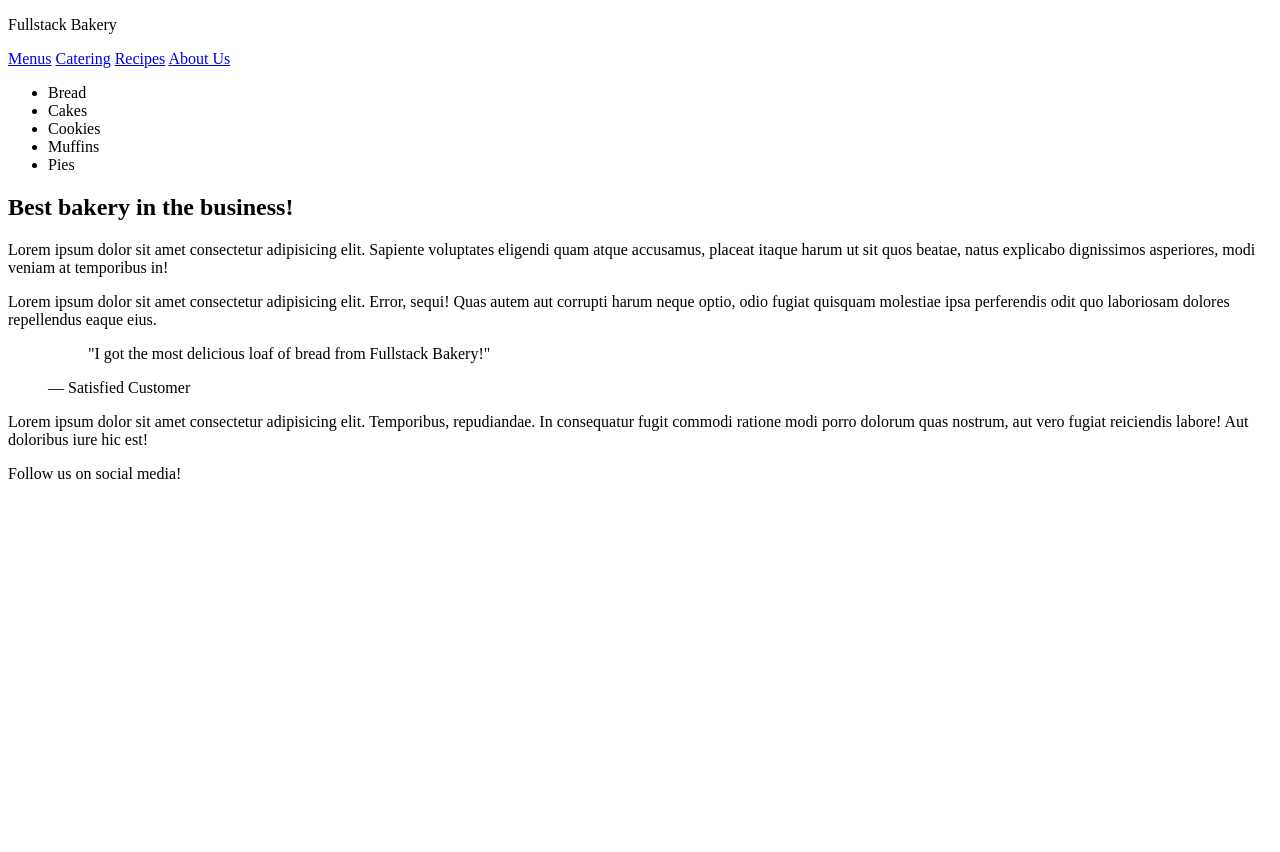
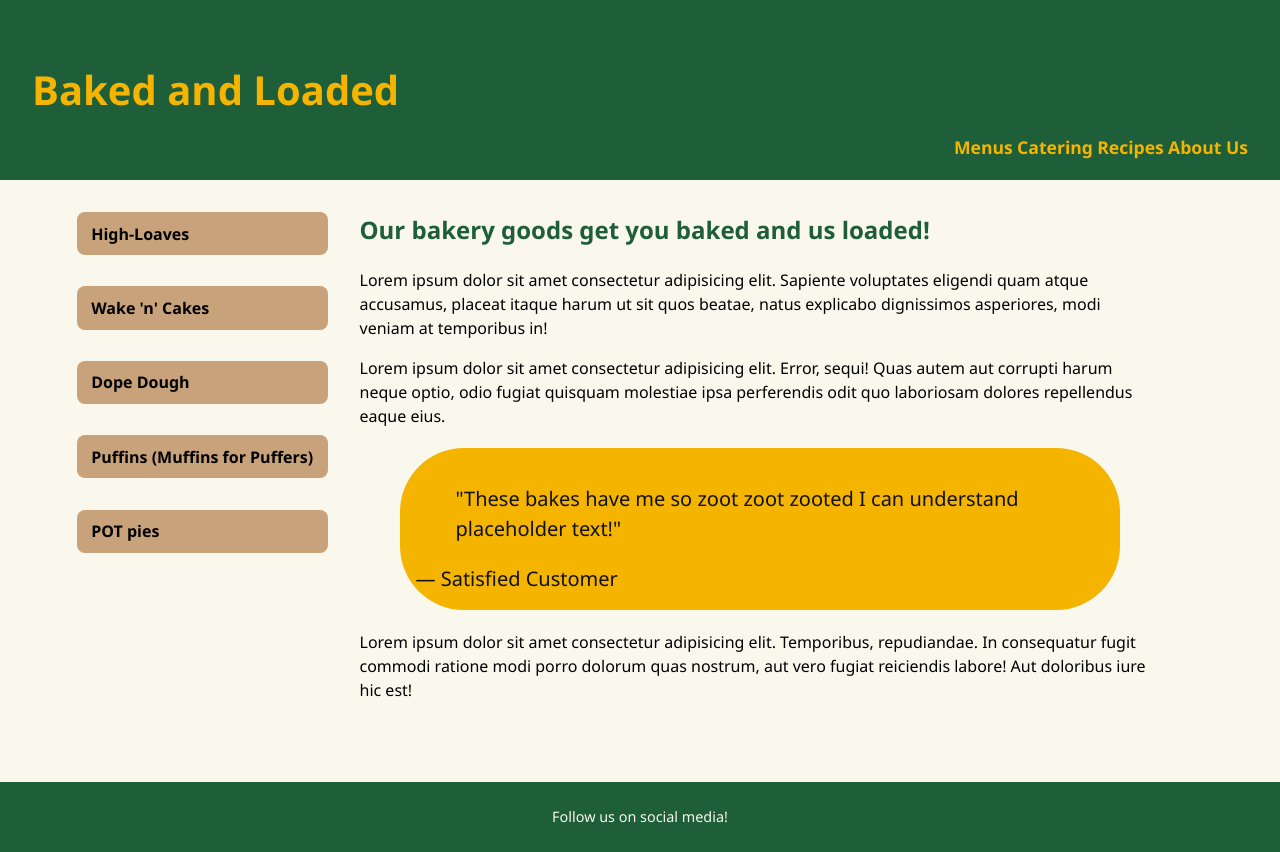
Before and after one commit to Darthlyrical/baked-n-loaded, a plain HTML site: page index.html in a window 1280 px wide. Before the commit the page ends 800 px from the top, so only its background shows below. Drawn offline with Linux system fonts and the light colour scheme.

Commit message:
changed text and added styling

```diff
--- a/index.html
+++ b/index.html
@@ -1,11 +1,12 @@
 <!DOCTYPE html>
 <html lang="en">
   <head>
-    <title>Fullstack Bakery</title>
+    <title>Baked and Loaded</title>
+    <link rel="stylesheet" href="style.css"/>
   </head>
   <body>
     <header>
-      <p class="brand">Fullstack Bakery</p>
+      <p class="brand">Baked and Loaded</p>
       <nav>
         <a href="#">Menus</a>
         <a href="#">Catering</a>
@@ -16,15 +17,15 @@
     <main>
       <aside>
         <ul>
-          <li>Bread</li>
-          <li>Cakes</li>
-          <li>Cookies</li>
-          <li>Muffins</li>
-          <li>Pies</li>
+          <li>High-Loaves</li>
+          <li>Wake 'n' Cakes</li>
+          <li>Dope Dough</li>
+          <li>Puffins (Muffins for Puffers)</li>
+          <li>POT pies</li>
         </ul>
       </aside>
       <article>
-        <h1>Best bakery in the business!</h1>
+        <h1>Our bakery goods get you baked and us loaded!</h1>
         <p>
           Lorem ipsum dolor sit amet consectetur adipisicing elit. Sapiente
           voluptates eligendi quam atque accusamus, placeat itaque harum ut sit
@@ -39,7 +40,7 @@
         </p>
         <figure class="testimonial">
           <blockquote>
-            "I got the most delicious loaf of bread from Fullstack Bakery!"
+            "These bakes have me so zoot zoot zooted I can understand placeholder text!"
           </blockquote>
           <figcaption>— Satisfied Customer</figcaption>
         </figure>
--- /dev/null
+++ b/style.css
@@ -0,0 +1,100 @@
+* {
+    box-sizing: border-box;
+}
+
+body {
+    font-family:'Segoe UI', Tahoma, Geneva, Verdana, sans-serif;
+    background-color: #faf7ed;
+    margin: 0;
+    line-height: 1.5;
+    font-size: 1rem;
+}
+header {
+    background-color: #1e5e38;
+    color: #f4b400;
+    padding: 1.25rem 2rem;
+    display: flex;
+    justify-content: space-between;
+    align-items:flex-end;
+    gap: 2rem;
+}
+p.brand {
+    font-size: 30pt;
+    font-weight: 900;
+}
+nav ul {
+    list-style: none;
+    margin: 0;
+    padding: 0;
+    display: flex;
+    gap: 1.5rem;
+}
+nav a {
+    text-decoration: none;
+    font-size: 1.1rem;
+    font-weight: 600;
+    color: #f4b400;
+}
+nav a:hover,
+nav a:focus {
+    color: #a3e635;
+}
+
+main {
+    display: flex;
+    gap: 2rem;
+    padding: 2rem 6vw;
+    align-items: flex-start;
+}
+aside {
+    flex-wrap: 0 0 18rem;
+    display: flex;
+    flex-direction: column;
+    gap: 1.25rem;
+}
+ul {
+
+    flex: 0 0 18rem;
+    display: flex;
+    flex-direction: column;
+    gap: 1.25rem;
+    list-style: none;
+    margin: 0;
+    padding: 0;
+}
+li {
+    background-color: #c8a27a;
+    padding: 0.6rem 0.9rem;
+    margin-bottom: .7rem;
+    border-radius: .5rem;
+    font-weight: 600;
+
+}
+.testimonial {
+    background-color: #f4b400;
+    color: #111111;
+    padding: 1rem;
+    border-radius: 4rem;
+    font-size: 15pt;
+}
+article {
+    flex: 1 1 auto;
+    max-width: 50rem;
+}
+article h1 {
+    font-size: 1.5rem;
+    margin-top: 0;
+    color: #1e5e38;
+}
+article p {
+    margin-bottom: 1rem;
+
+}
+footer {
+    margin-top: 2rem;
+    padding: 1.5rem 2rem;
+    text-align: center;
+    background-color: #1e5e38;
+    color: #faf7ed;
+    font-size: .9rem;
+}
```
